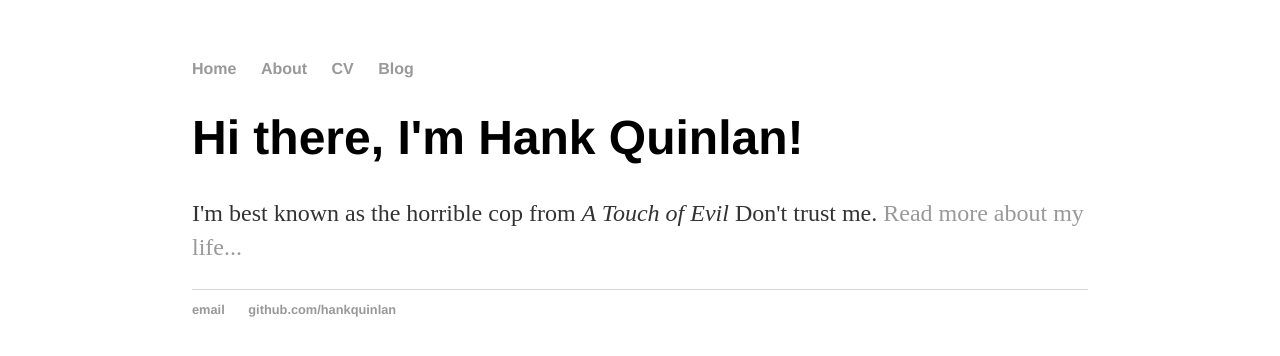
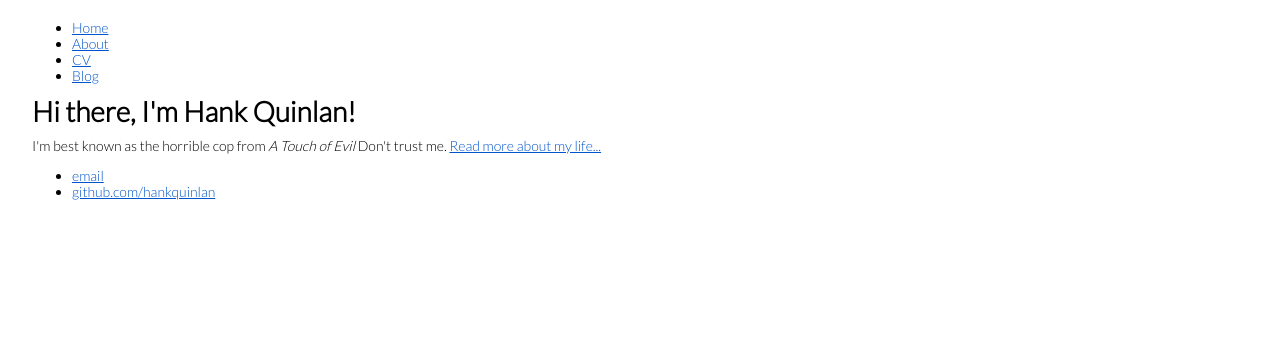
Before and after one commit to serriferous/initial.github.io, a Jekyll site: the page built from index.html, in a window 1280 px wide. Shown: the top 356 px of the page. Built offline with Jekyll 4.4.1, drawn with Linux system fonts in a browser that asks for light colours.

Commit message:
Update main.css

```diff
--- a/css/main.css
+++ b/css/main.css
@@ -1,43 +1,36 @@
+@import url(http://fonts.googleapis.com/css?family=Lato:300);
+
 body {
-    margin: 60px auto;
-    width: 70%;
-}
-nav ul, footer ul {
-    font-family:'Helvetica', 'Arial', 'Sans-Serif';
-    padding: 0px;
-    list-style: none;
-    font-weight: bold;
-}
-nav ul li, footer ul li {
-    display: inline;
-    margin-right: 20px;
-}
-a {
-    text-decoration: none;
-    color: #999;
-}
-a:hover {
-    text-decoration: underline;
-}
-h1 {
-    font-size: 3em;
-    font-family:'Helvetica', 'Arial', 'Sans-Serif';
-}
-p {
-    font-size: 1.5em;
-    line-height: 1.4em;
-    color: #333;
-}
-footer {
-    border-top: 1px solid #d5d5d5;
-    font-size: .8em;
+	background-color: #FFFFFF;
+	margin-left: 32px;
+	margin-top: 20px;
+	margin-right: 20px;
+	margin-bottom: 20px;
+	font-family: "Lato", Arial;
+	font-size: 14px;
+	line-height:16px;
 }
 
-ul.posts {
-    margin: 20px auto 40px;
-    font-size: 1.5em;
+hr{
+   border: 1px solid #FFFFFF;
 }
 
-ul.posts li {
-    list-style: none;
+a:link{
+	color:#0055CC;
 }
+a:visited{
+		color:#990099;
+}
+a:hover{
+		color:#CC0000;
+}
+
+th{
+	background-color:#FFFFFF;
+ 	font-weight:bold;
+}
+
+td{
+	background-color:#ecf7fe;
+ 	text-align:center;
+}
```
